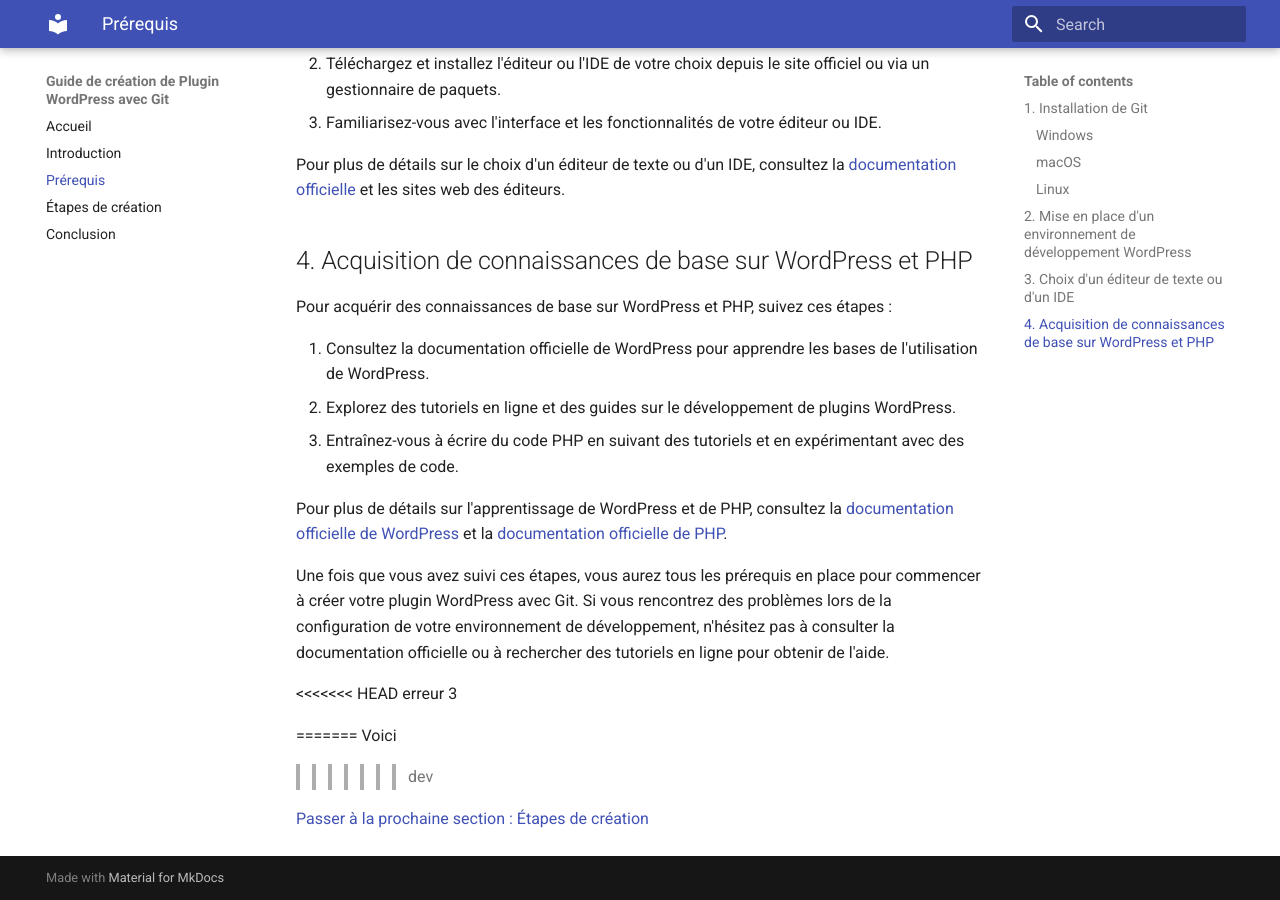
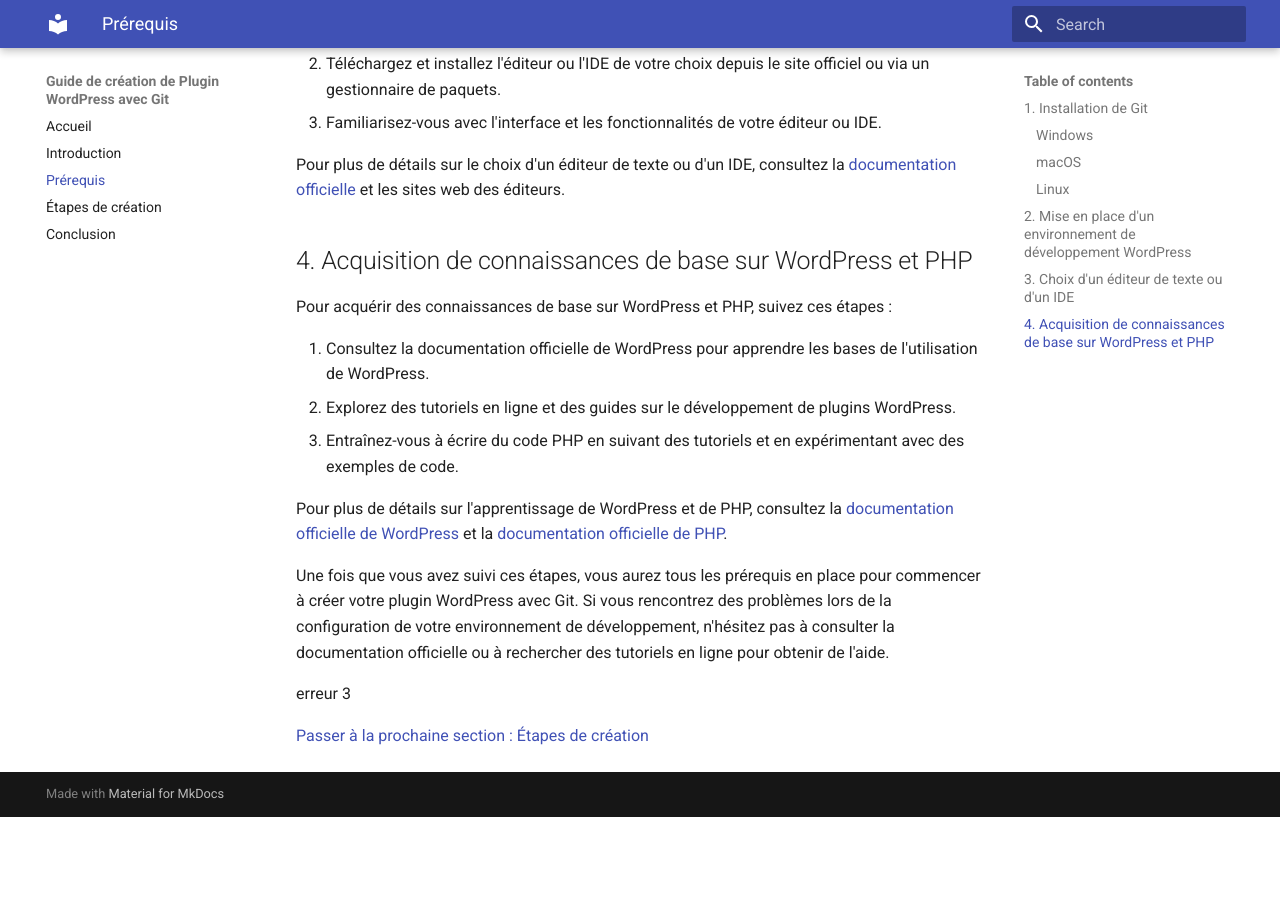
Before and after one commit to kevinfasquel/git_intro, an MkDocs documentation site: the page built from docs/prerequis.md, in a window 1280 px wide and 900 px high, scrolled down 1440 px. Built offline with MkDocs 1.6.1 and Material for MkDocs 9.7.7, drawn with Linux system fonts in a browser that asks for light colours; after the commit the page ends 2257 px from its top, so only the background shows below that.

Commit message:
Correction conflit

```diff
--- a/docs/prerequis.md
+++ b/docs/prerequis.md
@@ -61,11 +61,7 @@ Pour plus de détails sur l'apprentissage de WordPress et de PHP, consultez la [
 
 Une fois que vous avez suivi ces étapes, vous aurez tous les prérequis en place pour commencer à créer votre plugin WordPress avec Git. Si vous rencontrez des problèmes lors de la configuration de votre environnement de développement, n'hésitez pas à consulter la documentation officielle ou à rechercher des tutoriels en ligne pour obtenir de l'aide.
 
-<<<<<<< HEAD
 erreur 3
 
-=======
-Voici
->>>>>>> dev
 
 [Passer à la prochaine section : Étapes de création](etapes.md)
```
